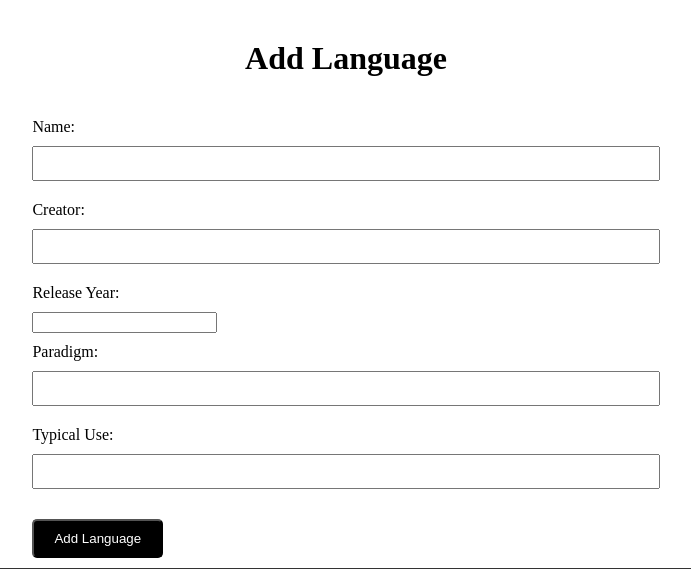
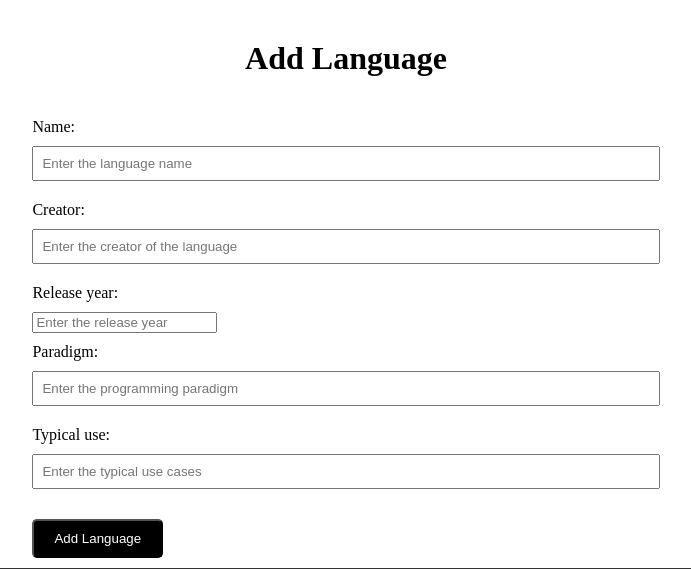
Before and after one commit to Ralamr3/Rala3, a Django app: page /add_language in a window 1280 px wide. Shown: the part 78-647 px from the top of the page, without its empty margins (294-985 px from the left). Run offline with Django 5.2, Linux system fonts and the light colour scheme.

Commit message:
update language , and delete language

```diff
--- a/prog_platform/prog_platform_app/templates/prog_platform_module/add_language.html
+++ b/prog_platform/prog_platform_app/templates/prog_platform_module/add_language.html
@@ -2,23 +2,9 @@
 {% block content %}
 <div class="form-section">
     <h1>Add Language</h1>
-    <form action="{% url 'add_language' %}" method="post" enctype="multipart/form-data">
+    <form action="" method="post" enctype="multipart/form-data">
         {% csrf_token %}
-        <label for="name">Name:</label>
-        <input type="text" id="name" name="name" required>
-
-        <label for="creator">Creator:</label>
-        <input type="text" id="creator" name="creator" required>
-
-        <label for="release_year">Release Year:</label>
-        <input type="number" id="release_year" name="release_year" required>
-
-        <label for="paradigm">Paradigm:</label>
-        <input type="text" id="paradigm" name="paradigm" required>
-
-        <label for="typical_use">Typical Use:</label>
-        <input type="text" id="typical_use" name="typical_use" required>
-
+        {{form}}
         <button type="submit">Add Language</button>
     </form>
 </div>
--- a/prog_platform/prog_platform_app/templates/prog_platform_module/languageList.html
+++ b/prog_platform/prog_platform_app/templates/prog_platform_module/languageList.html
@@ -32,6 +32,10 @@
         <a href="{% url 'update_language' language.id %}">
             <button>update language</button>
         </a>
+        <a href="{% url 'delete_language' language.id %}"
+            onclick="return confirm('Are you sure you want to delete this?');">
+            <button id="delete_btn">Delete Language</button>
+        </a>
 
         <h2 class="language-name">{{ language.name }}</h2>
         <div class="language-details">
@@ -40,6 +44,7 @@
             <p>Paradigm: {{ language.paradigm }}</p>
             <p>Typical Use: {{ language.typical_use }}</p>
             <a href="language/{{ language.id }}">Learn More</a>
+
         </div>
     </li>
     {% empty %}
--- a/prog_platform/prog_platform_app/urls.py
+++ b/prog_platform/prog_platform_app/urls.py
@@ -3,9 +3,11 @@ from . import views
 
 urlpatterns = [
     path('', views.index, name='index'),
-    path('languages', views.language_list),
+    path('languages', views.language_list,name='language_list'),
     path('filter_language',views.filter_language,name="filter_language"),
     path('add_language',views.add_language,name="add_language"),
     path('language/<int:lang_id>', views.language_details,name='language_details'),
-    path('update_language/<int:lang_id>',views.update_language,name="update_language")
+    path('update_language/<int:lang_id>',views.update_language,name="update_language"),
+        path('delete_language/<int:lang_id>/', views.delete_language, name='delete_language'),
+
 ]
--- a/prog_platform/prog_platform_app/views.py
+++ b/prog_platform/prog_platform_app/views.py
@@ -51,11 +51,16 @@ def add_language(request):
 def update_language(request, lang_id):
     language = ProgrammingLanguage.objects.get(id=lang_id)
     if request.method == 'POST':
-        language.name = request.POST['name']
-        language.creator = request.POST['creator']
-        language.release_year = request.POST['release_year']
-        language.paradigm = request.POST['paradigm']
-        language.typical_use = request.POST['typical_use']
-        language.save()
-        return redirect('language_details', lang_id=language.id)
-    return render(request, 'prog_platform_module/update_language.html', {'language': language})
+        form = LanguageForm(request.POST, instance=language)
+        if form.is_valid():
+            form.save()
+            return redirect('language_details', lang_id=language.id)
+    else:
+        form = LanguageForm(instance=language)
+    return render(request, 'prog_platform_module/update_language.html', {'form': form})
+
+
+def delete_language(request, lang_id):
+    language = ProgrammingLanguage.objects.get(id=lang_id)
+    language.delete()
+    return redirect('language_list')  # Redirect to the list of languages
--- a/prog_platform/static/css/styles.css
+++ b/prog_platform/static/css/styles.css
@@ -92,6 +92,10 @@ form input[type="submit"] {
   border: none;
   cursor: pointer;
 }
+#delete_btn {
+  background-color: red;
+  color: black;
+}
 
 form input[type="submit"]:hover {
   background-color: #444;
```
Also changed, not shown: prog_platform/prog_platform_app/templates/prog_platform_module/update_language.html (+2 -16 lines).
